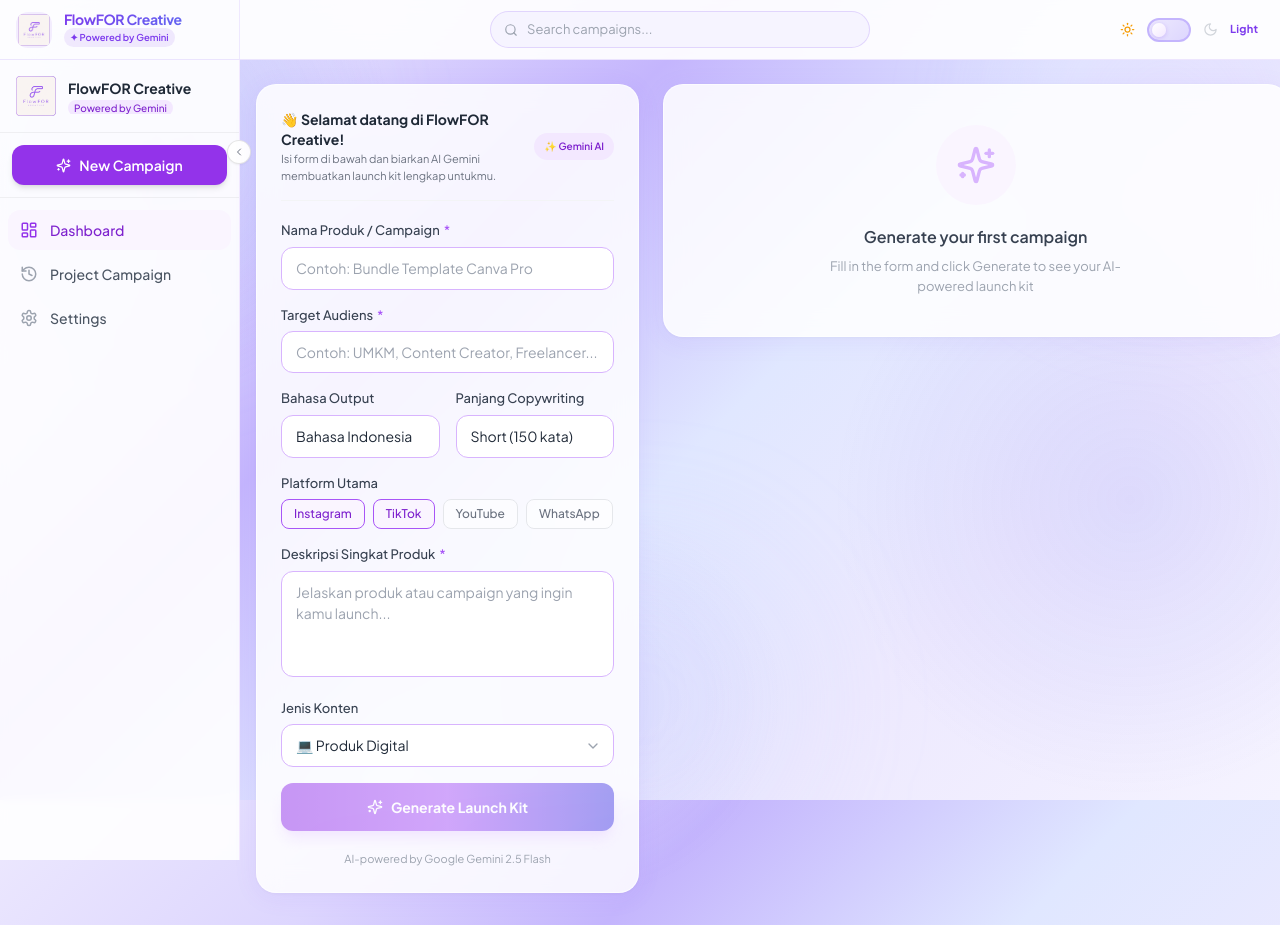
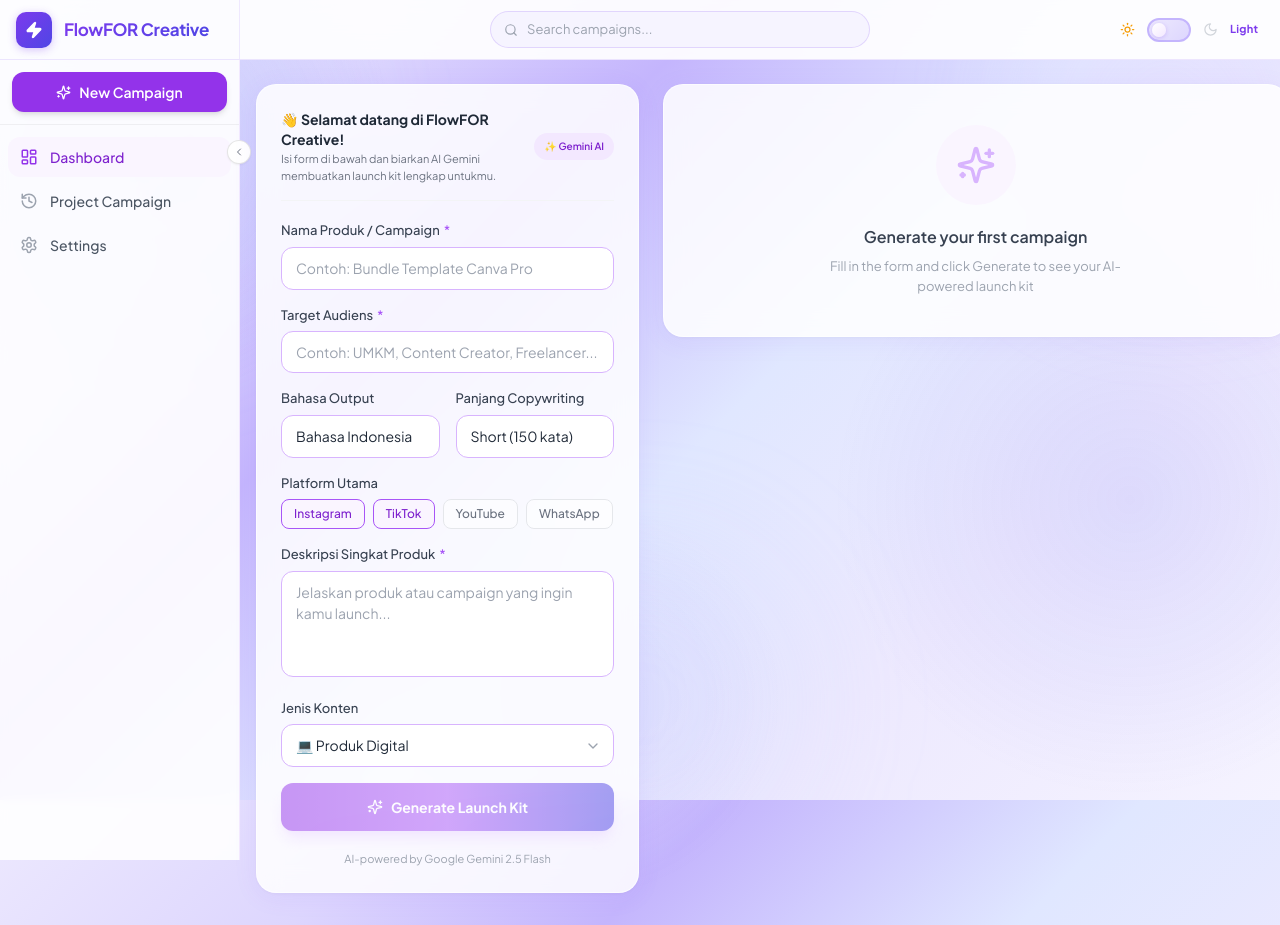
Before and after one commit to koperasiRAS/FlowFOR-Creative, a Next.js app: page / in a window 1280 px wide. Built offline with nearby package versions, Linux system fonts and the light colour scheme.

Commit message:
style: premium table header upgrades and action bar branding polish

```diff
--- a/app/components/ContentCalendar.tsx
+++ b/app/components/ContentCalendar.tsx
@@ -88,7 +88,7 @@ export default function ContentCalendar({
               {["Mon", "Tue", "Wed", "Thu", "Fri", "Sat", "Sun"].map((d) => (
                 <div
                   key={d}
-                  className="text-center text-[10px] font-semibold text-gray-400 py-1"
+                  className="text-center text-[10px] font-bold text-purple-600/70 dark:text-purple-400/70 py-1.5 uppercase tracking-widest bg-purple-50/50 dark:bg-purple-900/10 rounded-md mb-1"
                 >
                   {d}
                 </div>
--- a/app/components/GeneratorDashboard.tsx
+++ b/app/components/GeneratorDashboard.tsx
@@ -485,10 +485,10 @@ function StoryboardCard({
         <div className="overflow-x-auto">
           <table className="w-full text-xs">
             <thead>
-              <tr className="bg-purple-50">
-                <th className="px-3 py-2 text-left font-semibold text-gray-600 rounded-tl-lg">Shot</th>
-                <th className="px-3 py-2 text-left font-semibold text-gray-600">Visual</th>
-                <th className="px-3 py-2 text-left font-semibold text-gray-600 rounded-tr-lg">Audio</th>
+              <tr className="bg-red-50/80 dark:bg-red-950/20">
+                <th className="px-3 py-2.5 text-left text-[10px] font-bold text-red-700/80 dark:text-red-400 uppercase tracking-widest rounded-tl-xl border-b border-red-100 dark:border-red-900/30">Shot</th>
+                <th className="px-3 py-2.5 text-left text-[10px] font-bold text-red-700/80 dark:text-red-400 uppercase tracking-widest border-b border-red-100 dark:border-red-900/30">Visual</th>
+                <th className="px-3 py-2.5 text-left text-[10px] font-bold text-red-700/80 dark:text-red-400 uppercase tracking-widest rounded-tr-xl border-b border-red-100 dark:border-red-900/30">Audio</th>
               </tr>
             </thead>
             <tbody>
@@ -577,11 +577,11 @@ function ShootScriptCard({
         <div className="overflow-x-auto">
           <table className="w-full text-xs">
             <thead>
-              <tr className="bg-cyan-50">
-                <th className="px-3 py-2 text-left font-semibold text-gray-600 rounded-tl-lg">Scene</th>
-                <th className="px-3 py-2 text-left font-semibold text-gray-600">Action</th>
-                <th className="px-3 py-2 text-left font-semibold text-gray-600">Dialogue</th>
-                <th className="px-3 py-2 text-left font-semibold text-gray-600 rounded-tr-lg">Camera</th>
+              <tr className="bg-cyan-50/80 dark:bg-cyan-950/20">
+                <th className="px-3 py-2.5 text-left text-[10px] font-bold text-cyan-700/80 dark:text-cyan-400 uppercase tracking-widest rounded-tl-xl border-b border-cyan-100 dark:border-cyan-900/30">Scene</th>
+                <th className="px-3 py-2.5 text-left text-[10px] font-bold text-cyan-700/80 dark:text-cyan-400 uppercase tracking-widest border-b border-cyan-100 dark:border-cyan-900/30">Action</th>
+                <th className="px-3 py-2.5 text-left text-[10px] font-bold text-cyan-700/80 dark:text-cyan-400 uppercase tracking-widest border-b border-cyan-100 dark:border-cyan-900/30">Dialogue</th>
+                <th className="px-3 py-2.5 text-left text-[10px] font-bold text-cyan-700/80 dark:text-cyan-400 uppercase tracking-widest rounded-tr-xl border-b border-cyan-100 dark:border-cyan-900/30">Camera</th>
               </tr>
             </thead>
             <tbody>
@@ -1360,12 +1360,23 @@ export default function GeneratorDashboard({
                     <div className="glass-card p-4 flex flex-col sm:flex-row items-start sm:items-center justify-between gap-4 animate-enter-7">
                       {/* Left: Branding */}
                       <div className="flex items-center gap-2">
-                        <div className="w-7 h-7 rounded-lg bg-gradient-to-br from-purple-500 to-indigo-500 flex items-center justify-center">
-                          <Zap className="text-white" size={13} />
+                        <div
+                          style={{
+                            width: "28px",
+                            height: "28px",
+                            borderRadius: "8px",
+                            background: "linear-gradient(135deg, #7C3AED, #4F46E5)",
+                            display: "flex",
+                            alignItems: "center",
+                            justifyContent: "center",
+                            flexShrink: 0,
+                          }}
+                        >
+                          <Zap size={14} color="white" fill="white" />
                         </div>
                         <div>
-                          <p className="text-[12px] font-semibold text-gray-700">FlowFOR Creative</p>
-                          <p className="text-[11px] text-gray-400">© 2026 · Smart Launch Command Center</p>
+                          <p className="text-[12px] font-bold text-gray-800 dark:text-gray-100 leading-none">FlowFOR Creative</p>
+                          <p className="text-[10px] text-gray-400 dark:text-gray-500 mt-1">© 2026 · Smart Launch Command Center</p>
                         </div>
                       </div>
 
--- a/app/components/Navbar.tsx
+++ b/app/components/Navbar.tsx
@@ -1,8 +1,7 @@
 "use client";
 
 import { useState, useCallback } from "react";
-import { Search, Sun, Moon } from "lucide-react";
-import Image from "next/image";
+import { Search, Sun, Moon, Zap } from "lucide-react";
 
 interface NavbarProps {
   onSearch?: (query: string) => void;
@@ -53,43 +52,39 @@ export default function Navbar({ onSearch }: NavbarProps) {
           className="w-60 flex-shrink-0 flex items-center gap-3 px-4 h-full border-r"
           style={{ borderColor: isDark ? "rgba(255,255,255,0.06)" : "rgba(139,92,246,0.12)" }}
         >
-          {/* Logo */}
-          <div className="w-9 h-9 rounded-xl flex items-center justify-center flex-shrink-0 overflow-hidden"
-            style={{ background: isDark ? "rgba(124,58,237,0.15)" : "rgba(124,58,237,0.08)" }}
+          {/* Logo Icon Box */}
+          <div
+            style={{
+              width: "36px",
+              height: "36px",
+              borderRadius: "10px",
+              background: "linear-gradient(135deg, #7C3AED, #4F46E5)",
+              boxShadow: "0 2px 8px rgba(124,58,237,0.30)",
+              display: "flex",
+              alignItems: "center",
+              justifyContent: "center",
+              flexShrink: 0,
+            }}
           >
-            <Image
-              src="/logo2.png"
-              alt="FlowFOR Creative"
-              width={32}
-              height={32}
-              className="object-contain"
-              priority
-            />
+            <Zap size={18} color="white" fill="white" />
           </div>
 
-          {/* Brand text */}
-          <div className="flex flex-col gap-0.5 min-w-0">
+          {/* Brand name */}
           <span
-              className="text-[14px] font-extrabold tracking-tight leading-none truncate"
             style={{
-                background: "linear-gradient(135deg, #7c3aed 0%, #6366f1 100%)",
+              fontWeight: 700,
+              fontSize: "17px",
+              background: "linear-gradient(135deg, #7C3AED, #4F46E5)",
               WebkitBackgroundClip: "text",
               WebkitTextFillColor: "transparent",
               backgroundClip: "text",
+              letterSpacing: "-0.3px",
+              lineHeight: 1,
+              whiteSpace: "nowrap",
             }}
           >
             FlowFOR Creative
           </span>
-            <span
-              className="text-[9.5px] font-semibold px-1.5 py-0.5 rounded-full w-fit whitespace-nowrap"
-              style={{
-                background: isDark ? "rgba(124,58,237,0.20)" : "rgba(124,58,237,0.10)",
-                color: isDark ? "#c4b5fd" : "#7c3aed",
-              }}
-            >
-              ✦ Powered by Gemini
-            </span>
-          </div>
         </div>
 
         {/* ── CENTER: Search bar (truly centered in remaining space) ── */}
--- a/app/components/Sidebar.tsx
+++ b/app/components/Sidebar.tsx
@@ -9,7 +9,6 @@ import {
   ChevronLeft,
   ChevronRight,
 } from "lucide-react";
-import Image from "next/image";
 
 export type ActivePanel =
   | "dashboard"
@@ -58,28 +57,6 @@ export default function Sidebar({ activePanel, onPanelChange, onNewCampaign }: S
           )}
         </button>
 
-        {/* Top: Creator Hub (Logo) */}
-        <div className={`p-4 border-b border-black/5 dark:border-white/10 ${collapsed ? "flex justify-center" : ""}`}>
-        {collapsed ? (
-            <div className="w-10 h-10 flex items-center justify-center flex-shrink-0">
-              <Image src="/logo2.png" alt="FlowFOR Creative Logo" width={32} height={32} className="object-contain" />
-            </div>
-          ) : (
-            <div className="flex items-center gap-3">
-              <div className="w-10 h-10 flex items-center justify-center flex-shrink-0">
-                <Image src="/logo2.png" alt="FlowFOR Creative Logo" width={40} height={40} className="object-contain" />
-              </div>
-              <div className="flex-1 leading-none overflow-hidden">
-                <p className="text-sm font-bold text-gray-800 dark:text-gray-100 truncate">
-                  FlowFOR Creative
-                </p>
-                <span className="text-[10px] font-medium text-purple-700 dark:text-purple-300 bg-purple-100 dark:bg-purple-900/30 px-1.5 py-0.5 rounded-full whitespace-nowrap">
-                  Powered by Gemini
-                </span>
-              </div>
-            </div>
-          )}
-        </div>
 
         {/* New Campaign Button */}
         <div className={`p-3 border-b border-black/5 ${collapsed ? "flex justify-center" : ""}`}>
```
Lines whose indentation alone changed are shown as unchanged.
